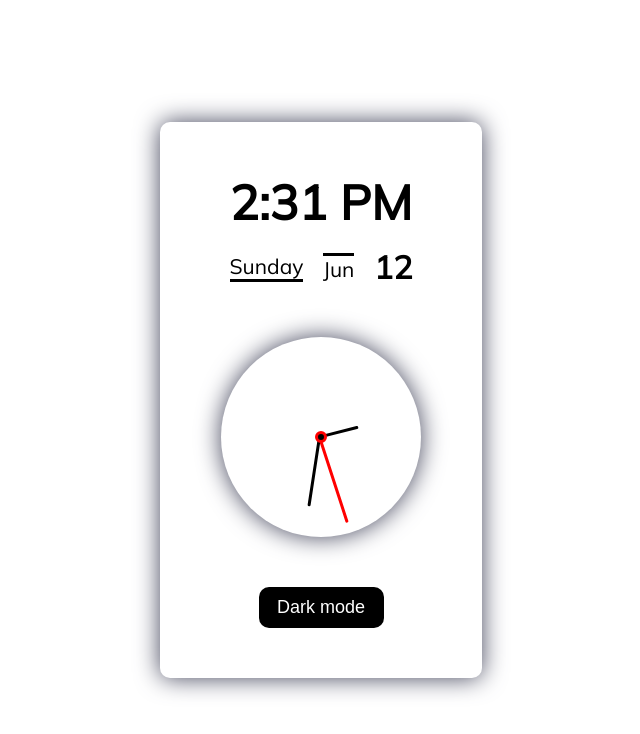
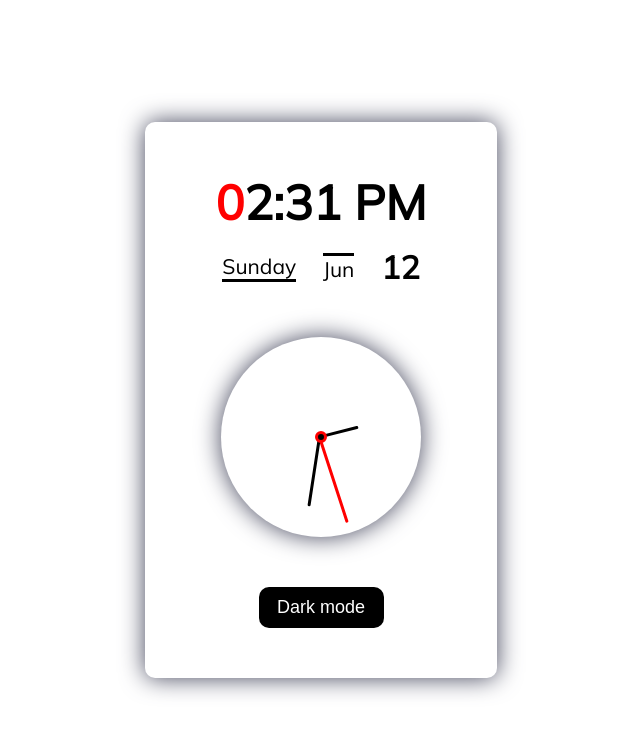
Before and after one commit to Celkowy/theme-clock, a React (Create React App) app: page / in a window 1280 px wide. Shown: the top 734 px of the page, without its empty margins (319-959 px from the left). Built offline with nearby package versions, Linux system fonts and the light colour scheme.

Commit message:
letter style

```diff
--- a/src/App.js
+++ b/src/App.js
@@ -31,7 +31,7 @@ function App() {
   }, [])
 
   const time =
-    (new Date().getHours() === 12 ? 12 : new Date().getHours() % 12) +
+    (new Date().getHours() === 12 ? 12 : `${(new Date().getHours() % 12).toString().padStart(2, '0')}`) +
     `:${new Date().getMinutes().toString().padStart(2, '0')}` +
     (new Date().getHours() > 12 ? ' PM' : ' AM')
   const day = weekDay[new Date().getDay()]
--- a/src/Components/TimeInfo/Time.js
+++ b/src/Components/TimeInfo/Time.js
@@ -6,5 +6,9 @@ const Time = styled.div`
   color: ${props => (props.theme.mode ? 'black' : 'white')};
   transition: all 0.6s;
   font-weight: bold;
+
+  &::first-letter {
+    color: red;
+  }
 `
 export default Time
```
